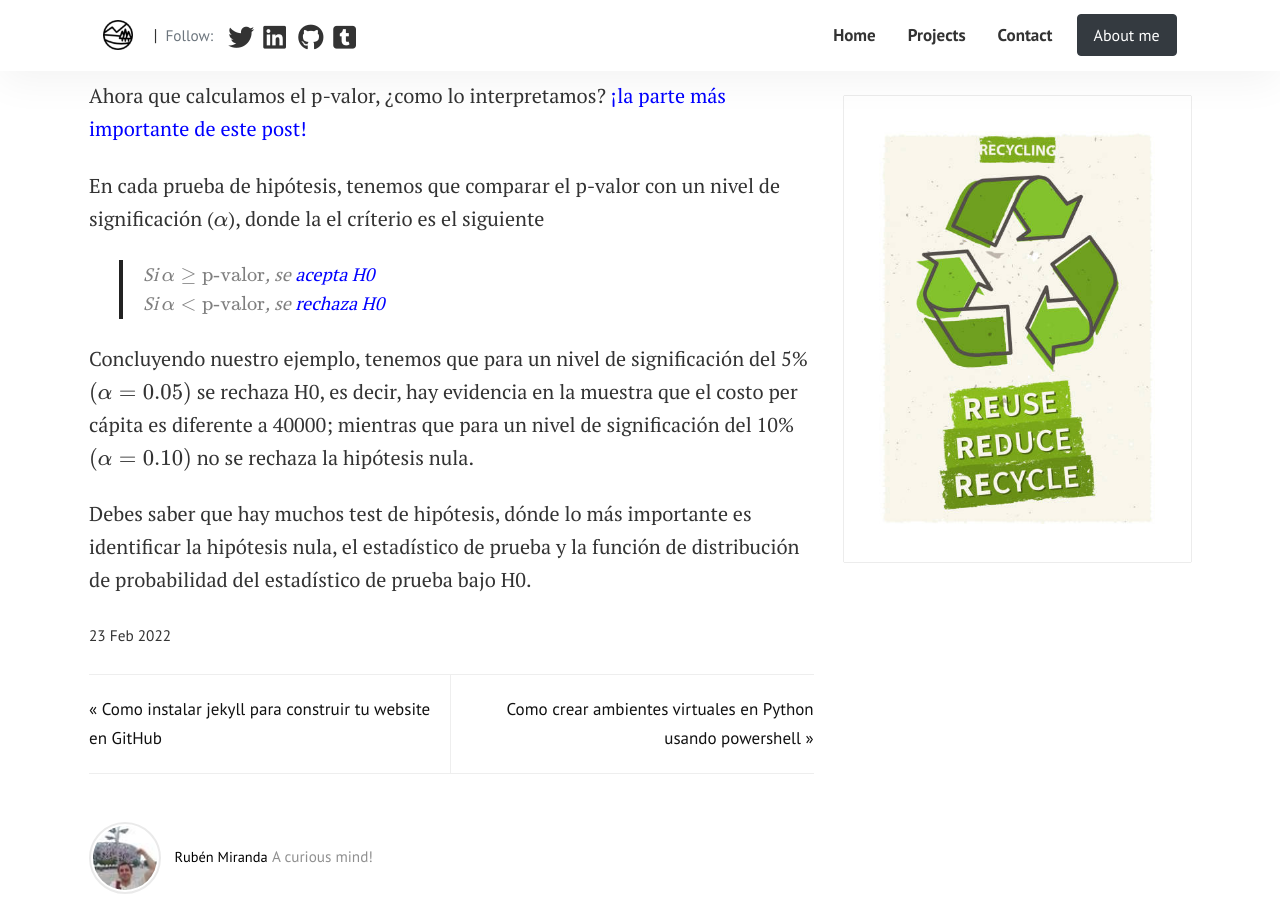
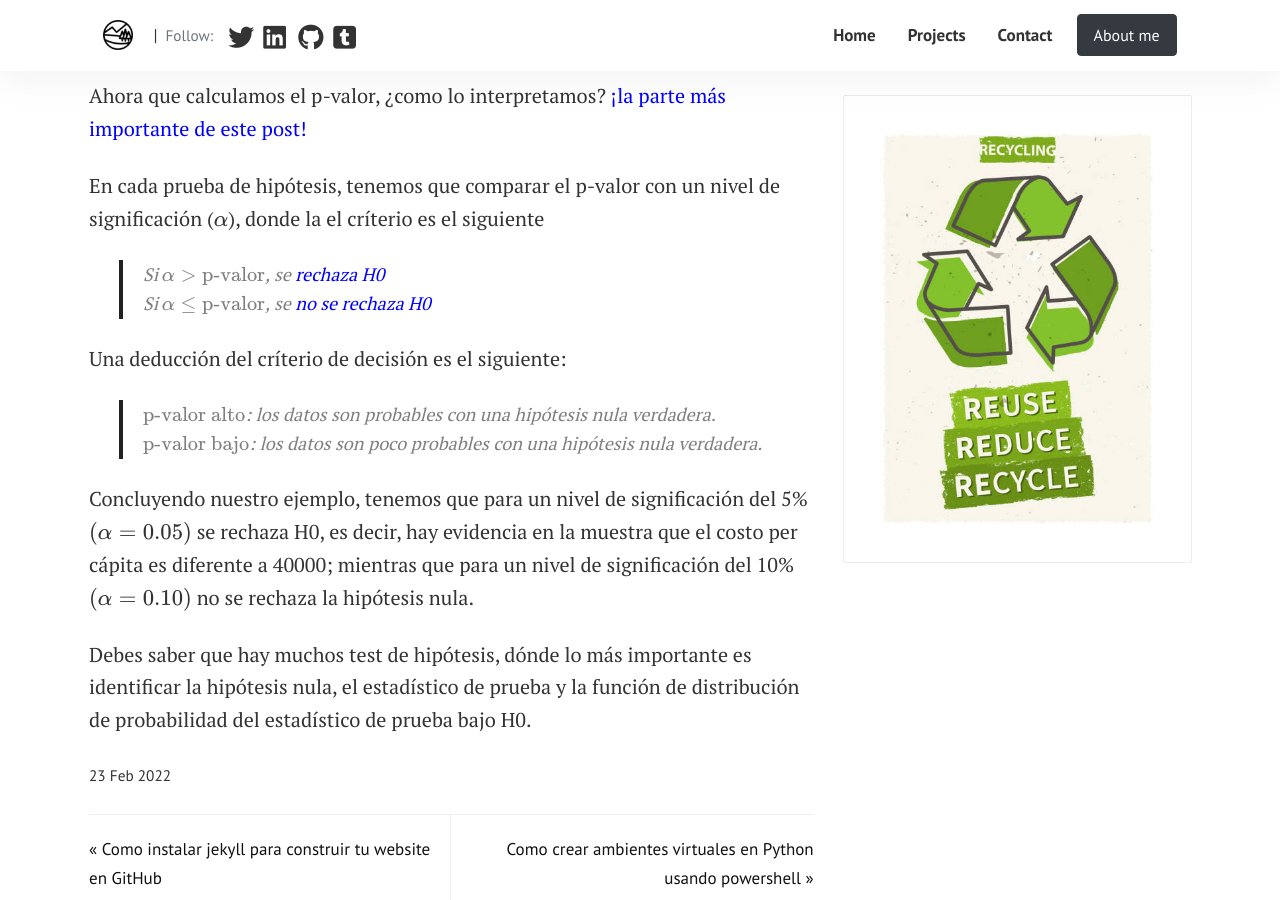
Before and after one commit to sarudalf3/sarudalf3.github.io, a Jekyll site: the page built from _posts/2022-02-23-p-value.md, in a window 1280 px wide and 900 px high, scrolled down 3482 px. Built offline with Jekyll 4.4.1, drawn with Linux system fonts in a browser that asks for light colours; nearby versions of some CDN libraries; formulas are drawn with MathJax 3.

Commit message:
predict goals

```diff
--- a/_posts/2022-02-23-p-value.md
+++ b/_posts/2022-02-23-p-value.md
@@ -57,11 +57,15 @@ $$ P(|Z|>1.66) = 0.096 $$
 
 Ahora que calculamos el p-valor, ¿como lo interpretamos?  <span style="color: blue">¡la parte más importante de este post!</span>
 
-
 En cada prueba de hipótesis, tenemos que comparar el p-valor con un nivel de significación ($$\alpha$$), donde la el críterio es el siguiente
 
-> Si $$\alpha \geq \text{p-valor}$$, se <span style="color: blue">acepta H0 </span> <br>
-> Si $$\alpha < \text{p-valor}$$, se <span style="color: blue">rechaza H0</span>
+> Si $$\alpha > \text{p-valor}$$, se <span style="color: blue">rechaza H0</span> <br>
+> Si $$\alpha \leq \text{p-valor}$$, se <span style="color: blue">no se rechaza H0 </span>
+
+
+Una deducción del críterio de decisión es el siguiente:
+> $$\text{p-valor alto}$$: los datos son probables con una hipótesis nula verdadera. <br>
+> $$\text{p-valor bajo}$$: los datos son poco probables con una hipótesis nula verdadera.
 
 Concluyendo nuestro ejemplo, tenemos que para un nivel de significación del 5% $$(\alpha=0.05)$$ se rechaza H0, es decir, hay evidencia en la muestra que el costo per cápita es diferente a 40000; mientras que para un nivel de significación del 10% $$(\alpha=0.10)$$ no se rechaza la hipótesis nula.
 
```
Also changed, not shown: assets/images/projects/soccer.jpg (added), 1 other file.
